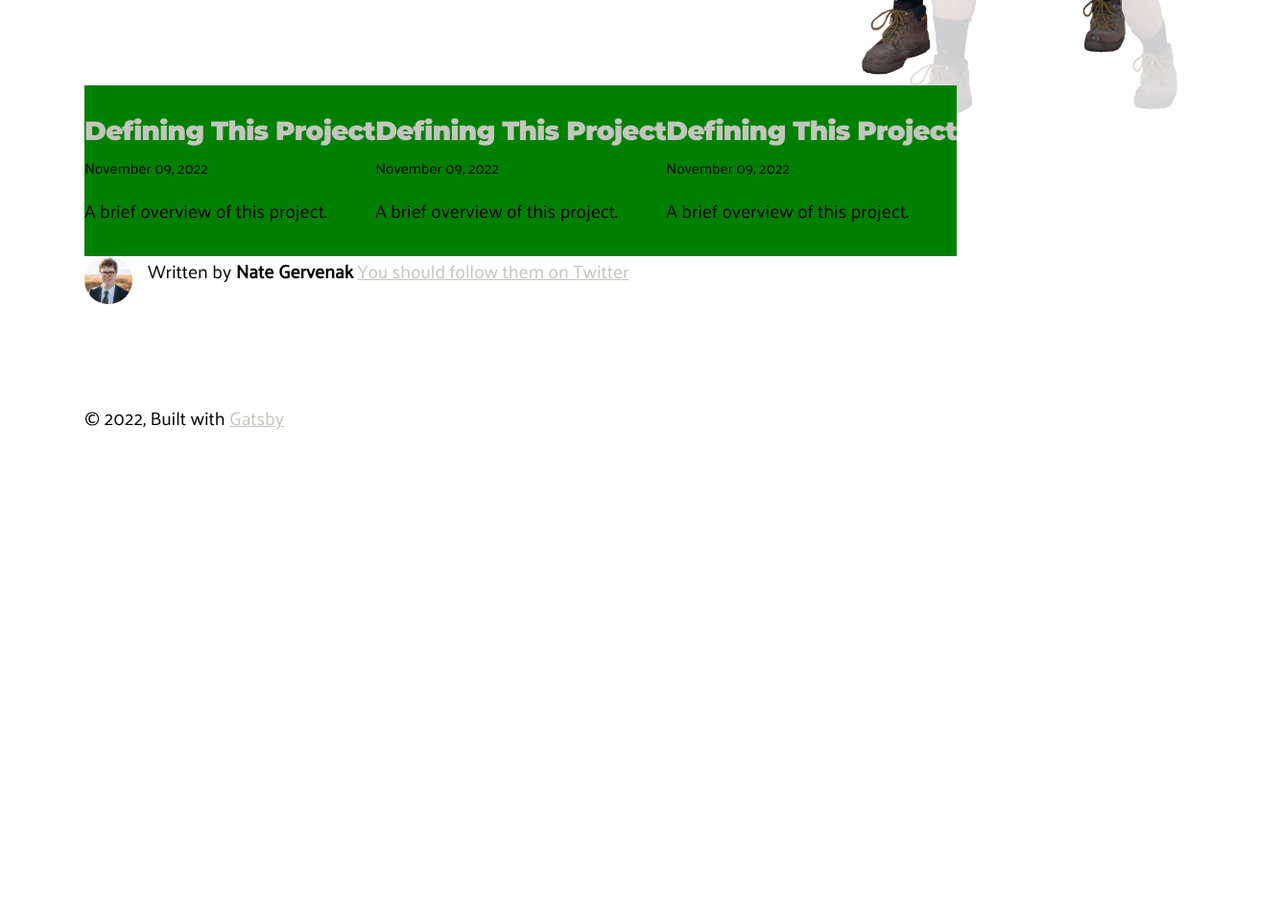
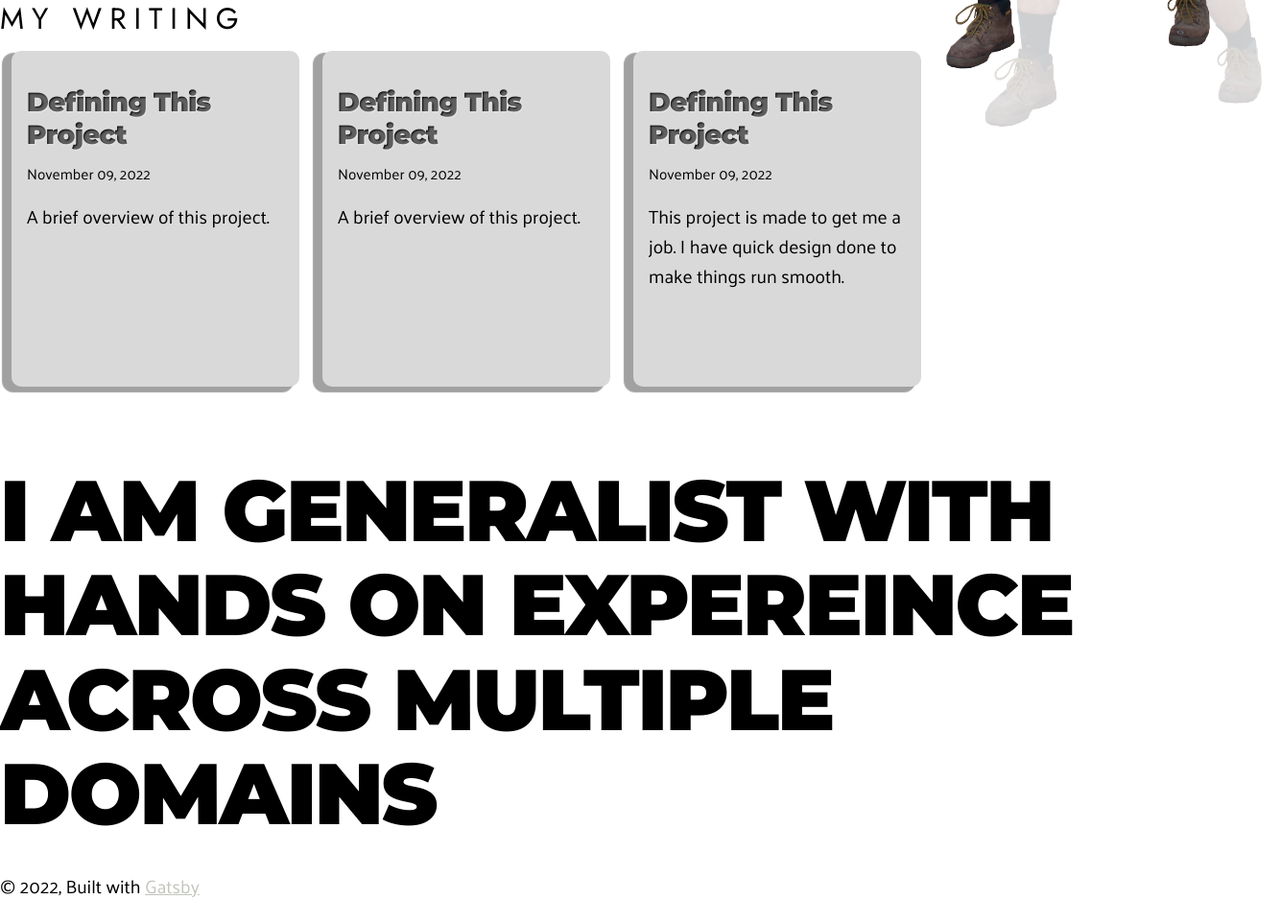
Before and after one commit to gervy28/nate-portfolio-2022, a Gatsby site: page / in a window 1280 px wide. Shown: the part 663-1625 px from the top of the page at 96% size, 1335 px wide, since content can reach past the window. Before the commit the page ends 1137 px from the top, so only its background shows below. Built offline with nearby package versions, Linux system fonts and the light colour scheme; Gatsby itself is replaced by a stand-in of ours; a web font is replaced by a local one.

Commit message:
refactor to add stretched header global style

```diff
--- a/content/blog/building-this-project/index.md
+++ b/content/blog/building-this-project/index.md
@@ -1,7 +1,7 @@
 ---
 title: Defining This Project
 date: "2022-11-09T15:46:37.121Z"
-description: A brief overview of this project.
+description: This project is made to get me a job. I have quick design done to make things run smooth.
 ---
 
 ## Nate's Portfolio Project Scope
--- a/gatsby-config.js
+++ b/gatsby-config.js
@@ -4,12 +4,21 @@ module.exports = {
     author: {
       name: `Nate Gervenak`,
       summary: ``,
+      email: ``,
+      phone: ``,
+      location: ``
     },
     description: `A starter blog demonstrating what Gatsby can do.`,
     siteUrl: `https://gatsbystarterblogsource.gatsbyjs.io/`,
     social: {
       twitter: `gervy28`,
     },
+    resume: {
+      technology_skills: [ "web design", "web development", "ui/ux", "research", "financial planning"  ],
+      knowledge_domains: [ "business development", "marketing", "analytics", "seo" ],
+      tools: [ "Excel", "Figma" ,"HubSpot", "JavaScript", "WordPress", "PHP", "Git" ],
+      soft_skills: [ "team orientation", "communication", "creativity", "growth minded" ],
+    }
   },
   plugins: [
     `gatsby-plugin-image`,
--- a/src/components/blog-post-selector.js
+++ b/src/components/blog-post-selector.js
@@ -36,14 +36,15 @@
    if (posts.length === 0) {
      return (
       <section>
-        <p>YOO nothing written yet</p>
+        <p>More blog posts coming soon!</p>
       </section>
      )
    }
 
    return (
-     <section className={blogPostSelector.blog_cards_wrapper}>
-        {console.log(posts)}
+     <section className={blogPostSelector.section_blog}>
+      <h2 className="stretched_title">my writing</h2>
+      <div className={blogPostSelector.blog_cards_wrapper}>
         {posts.map(post => {
           const title = post.frontmatter.title || post.fields.slug
           return (
@@ -75,6 +76,7 @@
             </div>
           )
         })}
+        </div>
      </section>
    )
  }
--- a/src/components/blog-post-selector.module.css
+++ b/src/components/blog-post-selector.module.css
@@ -1,9 +1,31 @@
+.section_blog {
+  margin: -5rem 0 5rem 0;
+}
+
 .blog_cards_wrapper {
  width: 90%;
  display: flex;
-
+ margin-top: 1rem;
 }
 
 .card {
-  background-color: green;
+  background-color: var(--color-accent-light);
+  box-shadow: -.5rem .25rem 1px 2px rgba(0, 0, 0, 0.367);
+  border-radius: 10px;
+  padding: .25rem 1rem;
+  margin-inline: .75rem;
+  min-height: 350px;
+  width: 300px;
 }
+
+
+.card > article > header > h2 {
+  color: transparent;
+  line-height: normal;
+  font-weight: 900;
+  background-color:rgb(0, 0, 0);
+  text-shadow: 1px 1px 2px rgba(255, 255, 255, 0.375);
+  -webkit-background-clip: text;
+  -moz-background-clip: text;
+       background-clip: text;
+}
--- a/src/components/header.module.css
+++ b/src/components/header.module.css
@@ -28,7 +28,7 @@ ul {
 
 ul > li:last-of-type {
   background-color: #5C3B48;
-  padding: 10px 33px;
+  padding: 7px 33px;
   text-transform: uppercase;
   border-radius: 10px;
 }
--- a/src/components/home-page-hero.js
+++ b/src/components/home-page-hero.js
@@ -41,7 +41,7 @@
           <span></span>
         </div>
         <div>
-          <h1>Nate Gervenak</h1>
+          <h1 className="stretched_title">Nate Gervenak</h1>
           <h2>I'M BUILT TO DRIVE IDEAS FORWARD</h2>
           <p>
             My career objective is to drive efficiently built quality in a
--- a/src/components/home-page-hero.module.css
+++ b/src/components/home-page-hero.module.css
@@ -35,15 +35,6 @@
   background-color: var(--color-accent-light);
 }
 
-.hero_container h1 {
-  font-size: 1.93rem;
-  font-family: Jost;
-  margin: 0;
-  font-weight: 400;
-  letter-spacing: .5rem;
-  text-transform: uppercase;
-}
-
 .hero_container h2 {
   font-size: 3.8rem;
   margin-top: 0;
--- /dev/null
+++ b/src/components/skills-section.js
@@ -0,0 +1,37 @@
+/**
+ * Bio component that queries for data
+ * with Gatsby's useStaticQuery component
+ *
+ * See: https://www.gatsbyjs.com/docs/use-static-query/
+ */
+
+ import * as React from "react"
+ import { useStaticQuery, graphql } from "gatsby"
+ import * as skillsSectionStyles from "./skills-section.module.css"
+
+ const SkillsSection = () => {
+   const data = useStaticQuery(graphql`
+     query ResumeQuery {
+       site {
+         siteMetadata {
+           resume {
+             technology_skills,
+             knowledge_domains,
+             tools,
+             soft_skills
+           }
+         }
+       }
+     }
+   `)
+
+   const resume = data.site.siteMetadata?.resume
+
+   return (
+    <section className={skillsSectionStyles.skills_section_container}>
+      <h2>I AM GENERALIST WITH HANDS ON EXPEREINCE ACROSS MULTIPLE DOMAINS</h2>
+    </section>
+   )
+ }
+
+ export default SkillsSection
--- /dev/null
+++ b/src/components/skills-section.module.css
@@ -0,0 +1,4 @@
+.skills_section_container > h2 {
+  font-size: 5.6rem;
+  font-weight: 900;
+}
--- a/src/pages/index.js
+++ b/src/pages/index.js
@@ -6,6 +6,7 @@ import Layout from "../components/layout"
 import Seo from "../components/seo"
 import HomePageHero from "../components/home-page-hero"
 import BlogPostSelector from "../components/blog-post-selector"
+import SkillsSection from "../components/skills-section"
 
 const Home = ({ data, location }) => {
   const siteTitle = data.site.siteMetadata?.title || `Title`
@@ -14,7 +15,7 @@ const Home = ({ data, location }) => {
     <Layout location={location} title={siteTitle}>
       <HomePageHero />
       <BlogPostSelector></BlogPostSelector>
-      <Bio />
+      <SkillsSection></SkillsSection>
     </Layout>
   )
 }
--- a/src/style.css
+++ b/src/style.css
@@ -93,6 +93,7 @@ body {
 
 body > div:first-child {
   margin-inline: auto;
+  max-width: 1300px;
 }
 
 /* main {
@@ -171,6 +172,15 @@ h5 > a,
 h6 > a {
   text-decoration: none;
   color: inherit;
+}
+
+.stretched_title {
+  font-family: Jost;
+  font-size: 1.93rem;
+  margin: 0;
+  font-weight: 400;
+  letter-spacing: .5rem;
+  text-transform: uppercase;
 }
 
 /* Image */
```
Lines whose indentation alone changed are shown as unchanged.
